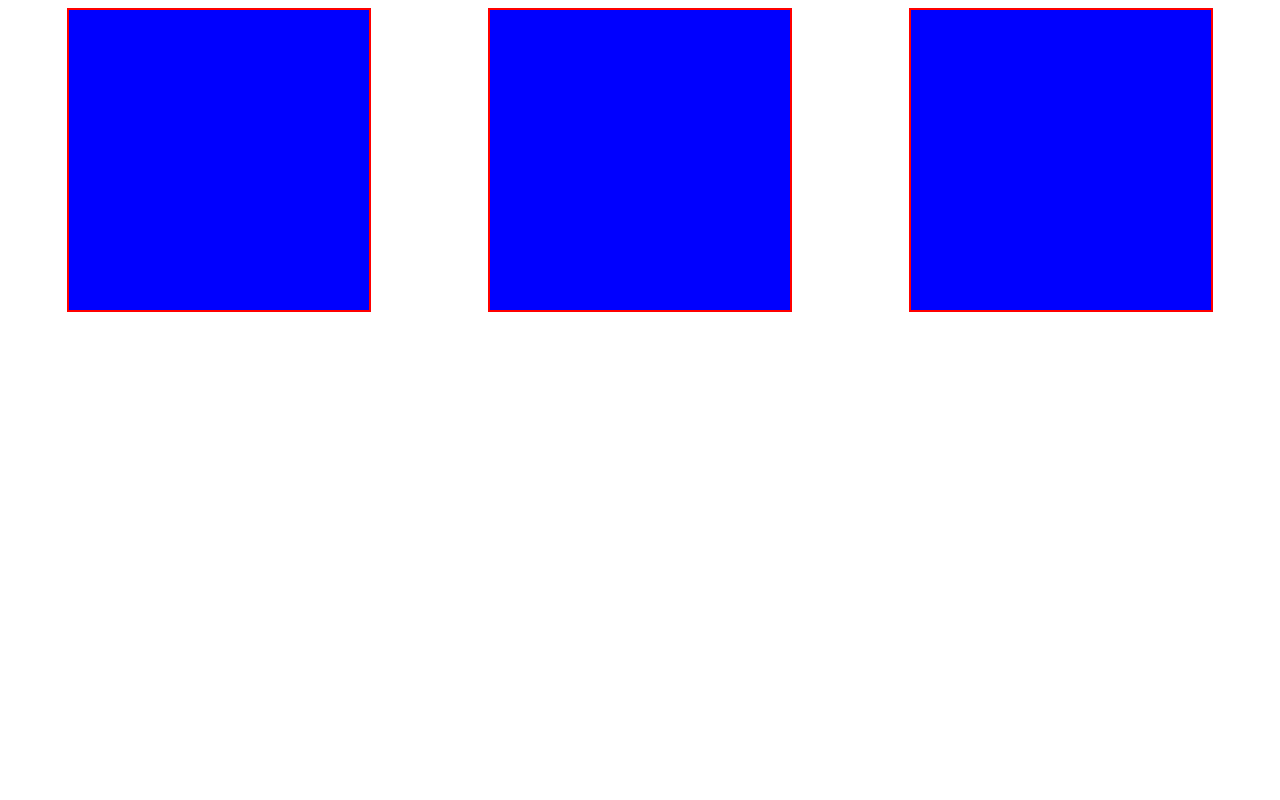
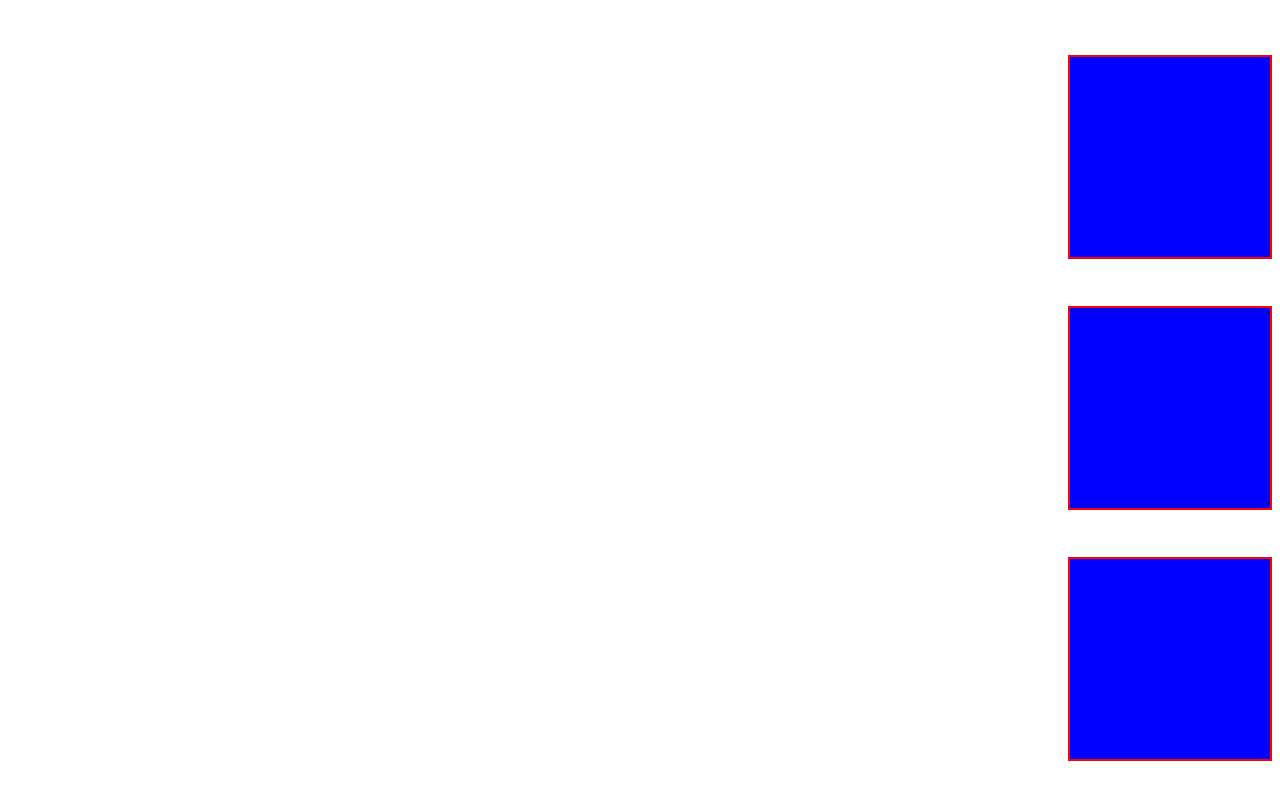
Before and after one commit to DasolPark/Nico_CSS_CSS-Master-Class, a plain HTML site: page flexbox.html in a window 1280 px wide. Drawn offline with Linux system fonts and the light colour scheme.

Commit message:
1-2. Main Axis and Cross Axis

```diff
--- a/flexbox.html
+++ b/flexbox.html
@@ -8,12 +8,15 @@
     <style>
       .father {
         display: flex;
-        justify-content: space-around;
+        justify-content: space-evenly;
+        align-items: flex-end;
+        height: 100vh;
+        flex-direction: column;
       }
 
       .box {
-        width: 300px;
-        height: 300px;
+        width: 200px;
+        height: 200px;
         background-color: blue;
         border: 2px solid red;
       }
```
Also changed, not shown: README.md.
